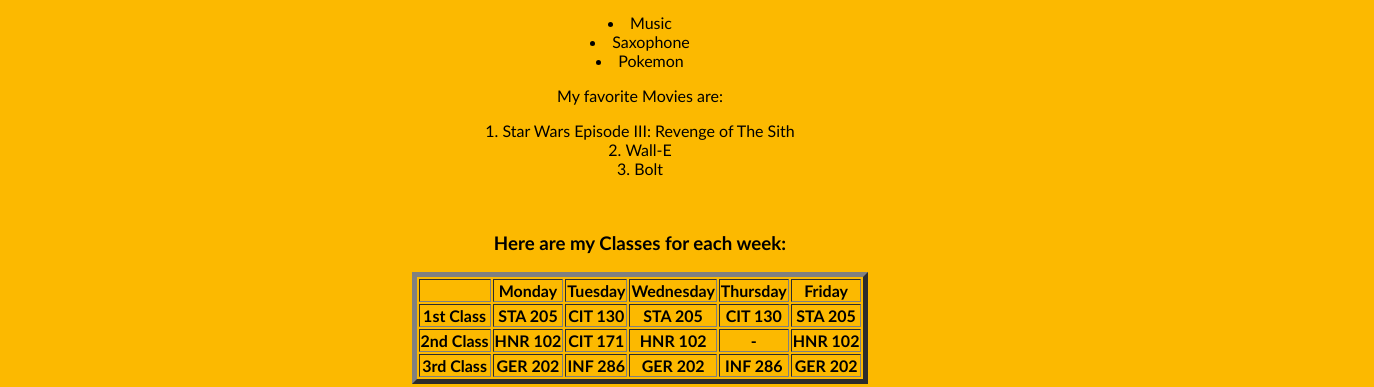
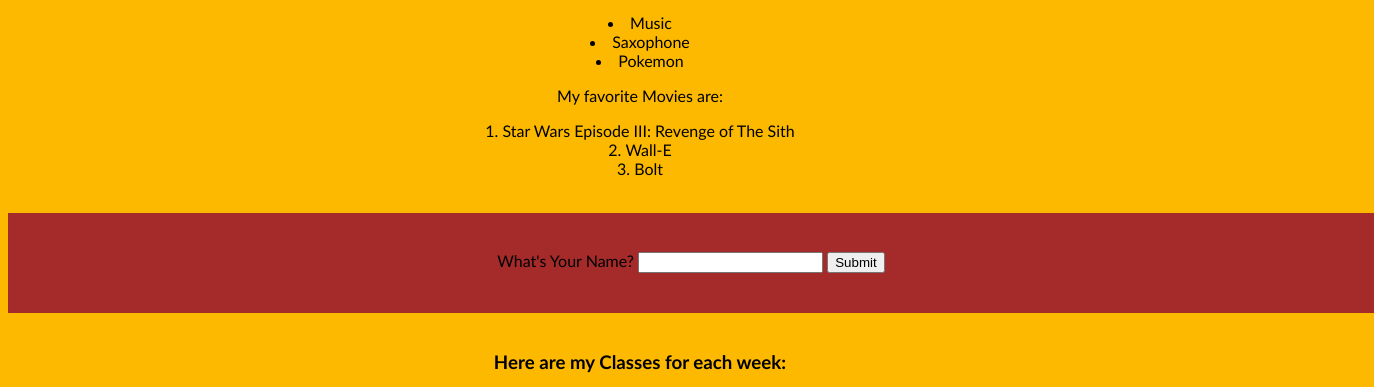
Before and after one commit to fidlerc1/HTMLLabs, a plain HTML site: page index.html in a window 1280 px wide. Shown: the part 483-870 px from the top of the page, 1374 px wide, since content can reach past the window. Drawn offline with Linux system fonts and the light colour scheme.

Commit message:
Lab 6: added input/div elements

```diff
--- a/index.html
+++ b/index.html
@@ -27,7 +27,17 @@
             <li>Bolt</li>
         </ol>
 
-        <br>
+        <br />
+        <div class="NameForm">
+            <br />
+            <br />
+            <form>
+                <label for="name">What's Your Name?</label>
+                <input type="text" name="username"  />
+                <input type="submit" />
+            </form>
+        </div>
+        <br />
 
         <h3>Here are my Classes for each week:</h3>
 
@@ -65,5 +75,7 @@
                 <th>GER 202</th>
             </tr>
         </table>
+
+
     </body>
 </html>
--- a/style.css
+++ b/style.css
@@ -30,3 +30,9 @@ table {
 .desc {
     font-weight: bold;
 }
+
+.NameForm {
+    background-color: brown;
+    width: 1366px;
+    height: 100px;
+}
```
